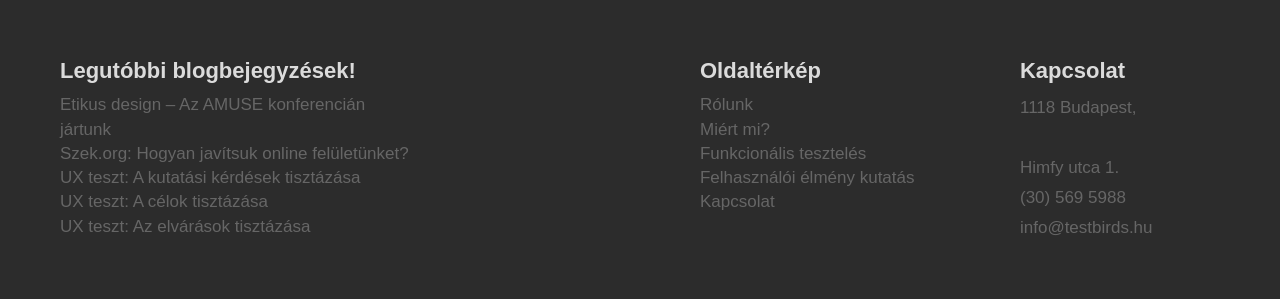
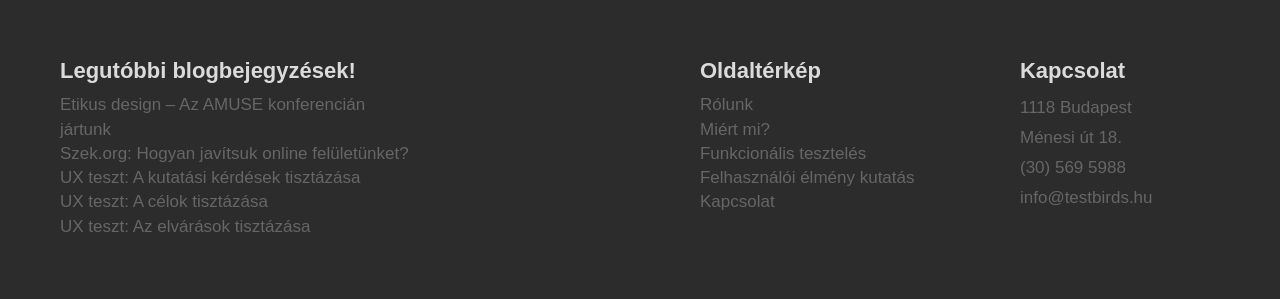
Before and after one commit to Testbirds-HU/TB, a PHP site: page / in a window 1280 px wide. Shown: the part 3785-4084 px from the top of the page. Run offline with PHP 8.4, Linux system fonts and the light colour scheme; some libraries are stand-ins or nearby versions; some web fonts are replaced.

Commit message:
footer fix

```diff
--- a/elonyok.php
+++ b/elonyok.php
@@ -162,7 +162,7 @@
         </div>
         <div class="col-md-3">
           <h5><?=writeText($lang,'footer_kapcsolat',$content);?></h5>
-          <p><?=writeText($lang,'footer_kapcsolat2',$content);?><br><br></p>
+          <p><?=writeText($lang,'footer_kapcsolat2',$content);?></p>
           <p><?=writeText($lang,'footer_kapcsolat3',$content);?><br></p>
           <p><?=writeText($lang,'footer_kapcsolat4',$content);?></p>
           <p><?=writeText($lang,'footer_kapcsolat5',$content);?></p>
--- a/felhasznaloi.php
+++ b/felhasznaloi.php
@@ -158,7 +158,7 @@
         </div>
         <div class="col-md-3">
           <h5><?=writeText($lang,'footer_kapcsolat',$content);?></h5>
-          <p><?=writeText($lang,'footer_kapcsolat2',$content);?><br><br></p>
+          <p><?=writeText($lang,'footer_kapcsolat2',$content);?></p>
           <p><?=writeText($lang,'footer_kapcsolat3',$content);?><br></p>
           <p><?=writeText($lang,'footer_kapcsolat4',$content);?></p>
           <p><?=writeText($lang,'footer_kapcsolat5',$content);?></p>
--- a/funkcionalis.php
+++ b/funkcionalis.php
@@ -152,7 +152,7 @@
         </div>
         <div class="col-md-3">
           <h5><?=writeText($lang,'footer_kapcsolat',$content);?></h5>
-          <p><?=writeText($lang,'footer_kapcsolat2',$content);?><br><br></p>
+          <p><?=writeText($lang,'footer_kapcsolat2',$content);?></p>
           <p><?=writeText($lang,'footer_kapcsolat3',$content);?><br></p>
           <p><?=writeText($lang,'footer_kapcsolat4',$content);?></p>
           <p><?=writeText($lang,'footer_kapcsolat5',$content);?></p>
--- a/index.php
+++ b/index.php
@@ -256,8 +256,8 @@
           </div>
           <div class="col-md-3">
             <h5><?=writeText($lang,'footer_kapcsolat',$content);?></h5>
-            <p><?=writeText($lang,'footer_kapcsolat2',$content);?><br><br></p>
-            <p><?=writeText($lang,'footer_kapcsolat3',$content);?><br></p>
+            <p><?=writeText($lang,'footer_kapcsolat2',$content);?></p>
+            <p><?=writeText($lang,'footer_kapcsolat3',$content);?></p>
             <p><?=writeText($lang,'footer_kapcsolat4',$content);?></p>
             <p><?=writeText($lang,'footer_kapcsolat5',$content);?></p>
           </div>
--- a/lang.txt
+++ b/lang.txt
@@ -53,8 +53,8 @@
         "footer_oldalterkep5": "Felhasználói élmény kutatás",
         "footer_oldalterkep6": "Kapcsolat",
         "footer_kapcsolat": "Kapcsolat",
-        "footer_kapcsolat2": "1118 Budapest,",
-        "footer_kapcsolat3": "Himfy utca 1.",
+        "footer_kapcsolat2": "1118 Budapest",
+        "footer_kapcsolat3": "Ménesi út 18.",
         "footer_kapcsolat4": "(30) 569 5988",
         "footer_kapcsolat5": "info@testbirds.hu",
         "miertmi_cim": "A crowdtesting előnyei",
@@ -204,8 +204,8 @@
         "footer_oldalterkep5": "Felhasználói élmény kutatás",
         "footer_oldalterkep6": "Kapcsolat",
         "footer_kapcsolat": "Kapcsolat",
-        "footer_kapcsolat2": "1118 Budapest,",
-        "footer_kapcsolat3": "Himfy utca 1.",
+        "footer_kapcsolat2": "1118 Budapest",
+        "footer_kapcsolat3": "Ménesi út 18.",
         "footer_kapcsolat4": "(30) 569 5988",
         "footer_kapcsolat5": "info@testbirds.hu",
         "miertmi_cim": "A crowdtesting előnyei",
@@ -355,8 +355,8 @@
         "footer_oldalterkep5": "Felhasználói élmény kutatás",
         "footer_oldalterkep6": "Kapcsolat",
         "footer_kapcsolat": "Kapcsolat",
-        "footer_kapcsolat2": "1118 Budapest,",
-        "footer_kapcsolat3": "Himfy utca 1.",
+        "footer_kapcsolat2": "1118 Budapest",
+        "footer_kapcsolat3": "Ménesi út 18.",
         "footer_kapcsolat4": "(30) 569 5988",
         "footer_kapcsolat5": "info@testbirds.hu",
         "miertmi_cim": "A crowdtesting előnyei",
--- a/rolunk.php
+++ b/rolunk.php
@@ -174,7 +174,7 @@
         </div>
         <div class="col-md-3">
           <h5><?=writeText($lang,'footer_kapcsolat',$content);?></h5>
-          <p><?=writeText($lang,'footer_kapcsolat2',$content);?><br><br></p>
+          <p><?=writeText($lang,'footer_kapcsolat2',$content);?></p>
           <p><?=writeText($lang,'footer_kapcsolat3',$content);?><br></p>
           <p><?=writeText($lang,'footer_kapcsolat4',$content);?></p>
           <p><?=writeText($lang,'footer_kapcsolat5',$content);?></p>
```
